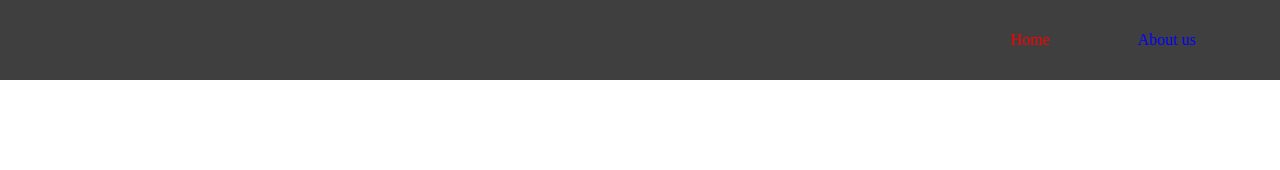
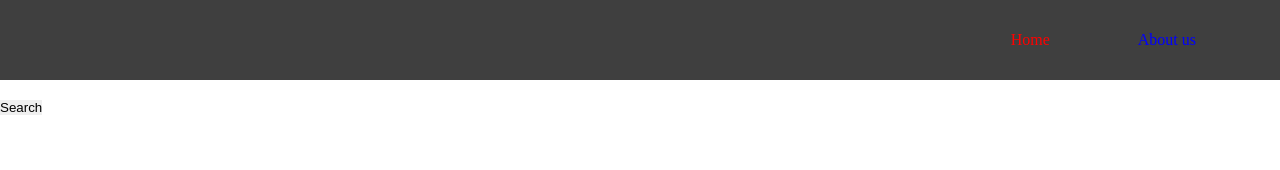
Before and after one commit to TrickyPie/rs-school-react, a React (Vite) app: page / in a window 1280 px wide. Shown: the top 170 px of the page. Built offline with nearby package versions, Linux system fonts and the light colour scheme.

Commit message:
feat: add search class

```diff
--- /dev/null
+++ b/src/components/search-bar.tsx
@@ -0,0 +1,38 @@
+import React from 'react';
+
+type SearchState = {
+  searchValue: string;
+};
+
+export class Search extends React.Component {
+  public state: SearchState = {
+    searchValue: localStorage.getItem('searchValue') || '',
+  };
+
+  public componentWillUnmount(value?: string) {
+    localStorage.setItem('searchValue', value || this.state.searchValue);
+  }
+
+  private handleChange = (event: React.ChangeEvent<HTMLInputElement>): void => {
+    this.componentWillUnmount(event.target.value);
+    this.setState({ searchValue: event.target.value });
+  };
+
+  public render() {
+    const { searchValue } = this.state;
+    return (
+      <div className="search-bar-wrapper">
+        <div className="search-bar">
+          <input
+            className="search-bar__input"
+            type="text"
+            value={searchValue}
+            onChange={this.handleChange}
+          />
+          <i className="search-bar__icon" />
+        </div>
+        <button className="search-bar__button">Search</button>
+      </div>
+    );
+  }
+}
--- a/src/pages/home.tsx
+++ b/src/pages/home.tsx
@@ -1,9 +1,9 @@
 import React from 'react';
-// import { SearchBar } from '../components/search-bar';
+import { Search } from '../components/search-bar';
 
 class MainPage extends React.Component {
   render(): JSX.Element {
-    return <>{/* <SearchBar /> */}</>;
+    return <>{<Search />}</>;
   }
 }
 
```
